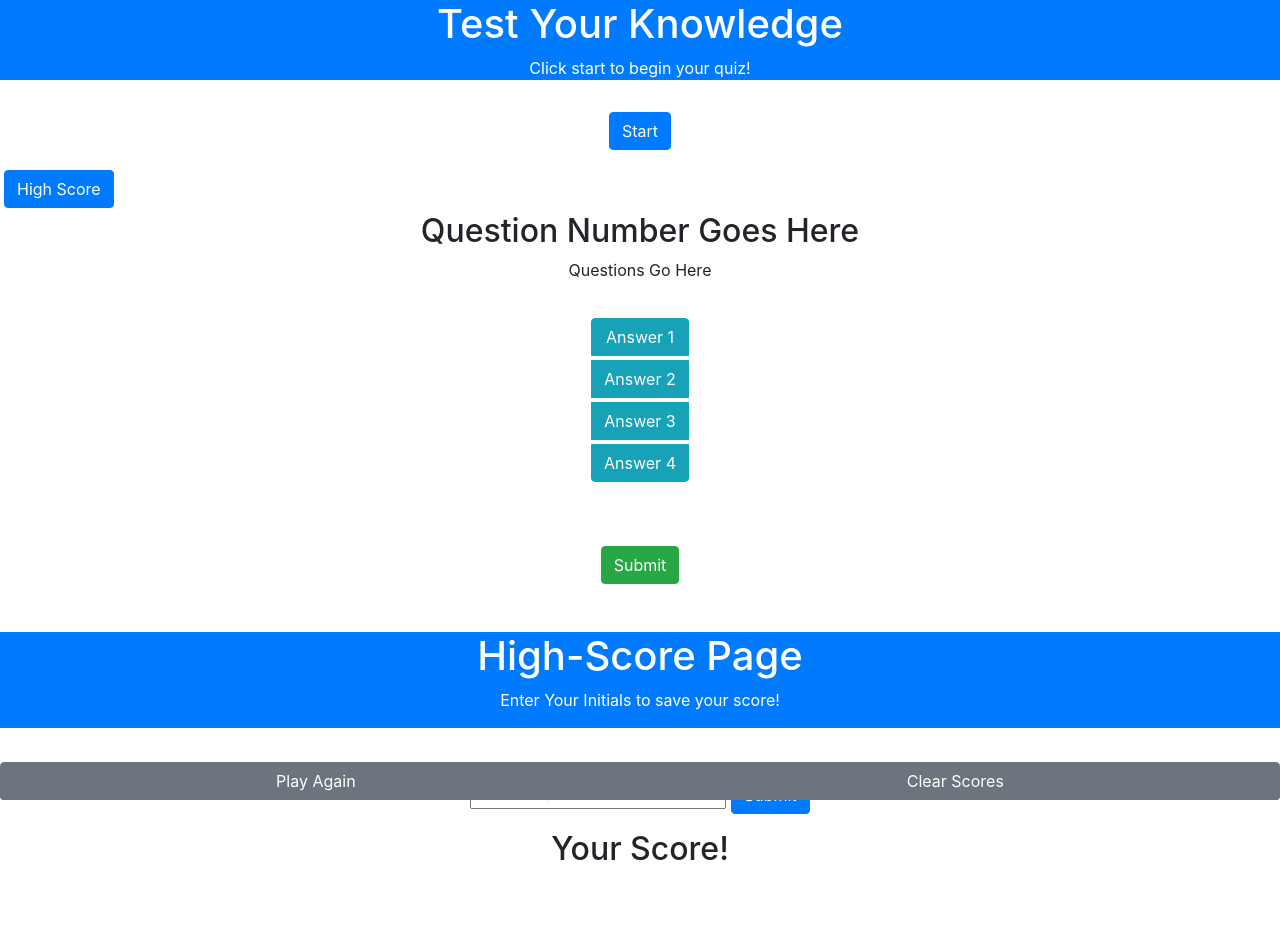
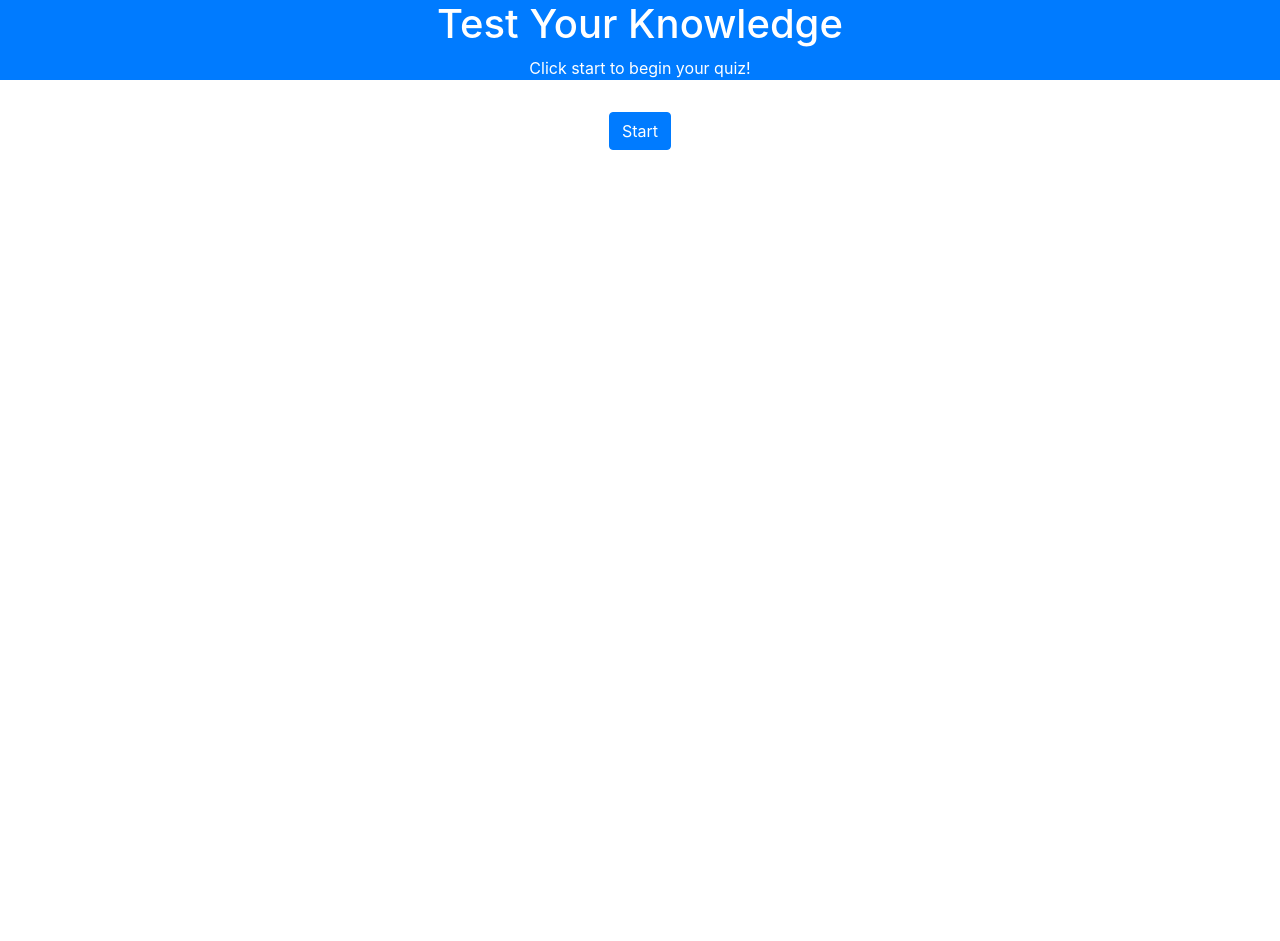
Before and after one commit to ahuffma2/javascript-quiz, a plain HTML site: page index.html in a window 1280 px wide. After the commit the page ends 800 px from the top, so only its background shows below. Drawn offline with nearby package versions, Linux system fonts and the light colour scheme; the site is published under a folder, as on GitHub Pages, so addresses that start at the root find nothing.

Commit message:
fixed directory issue

```diff
--- a/index.html
+++ b/index.html
@@ -78,7 +78,7 @@
       <div class="container text-center p-4">
         <form id="initial-form">
 
-          <input type="text" class="form-input" name="initials" placeholder="Enter Initials" />
+          <input type="text" class="form-input" name="initials" placeholder="Enter Initials" onSubmit="return false;" />
 
           <button type="button" class="btn btn-primary submit">Submit</button>
 
@@ -94,6 +94,6 @@
     </div>
 
   </div>
-  <script src="/assets/js/index.js"></script>
+  <script src="./assets/js/index.js"></script>
   </body>
 </html>
```
